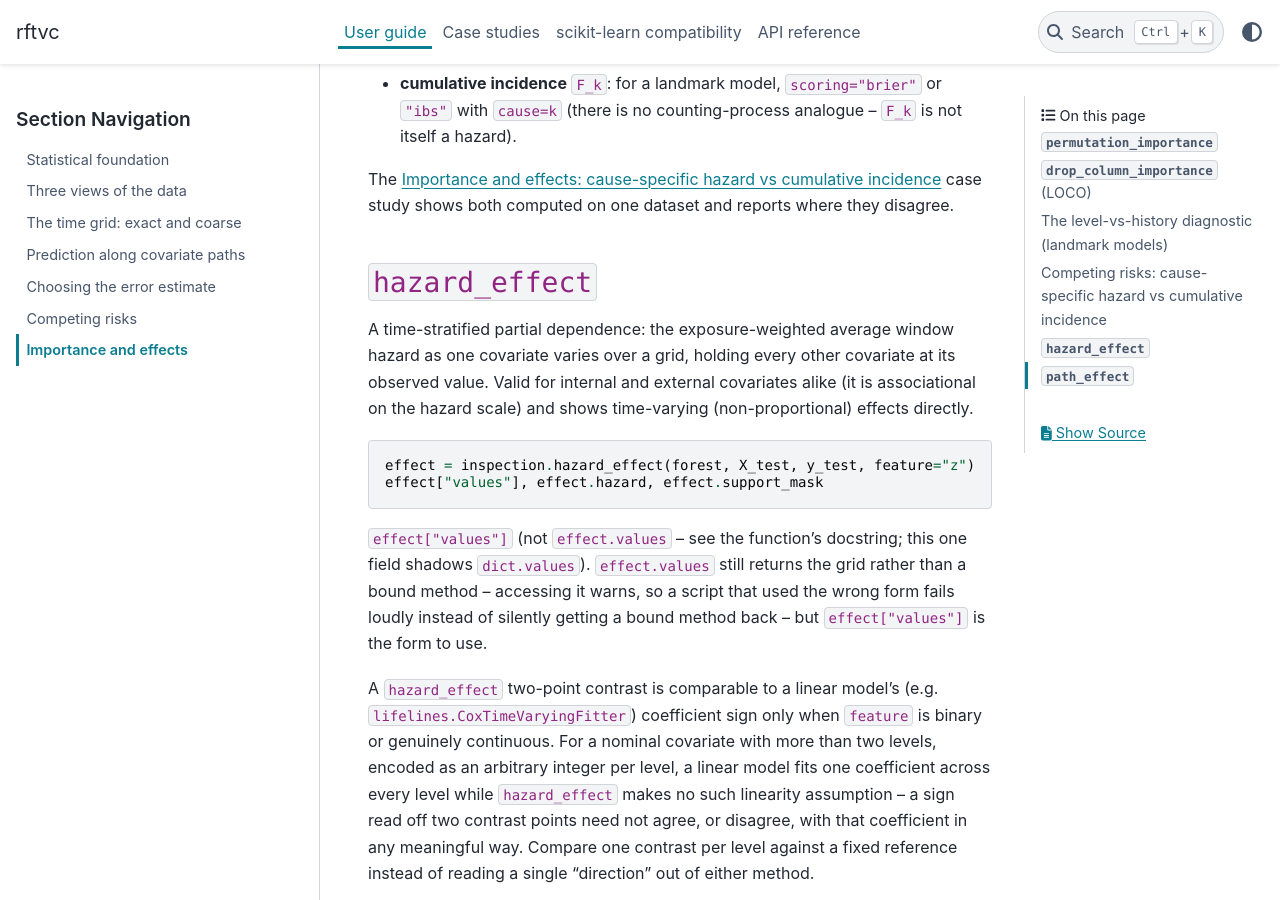
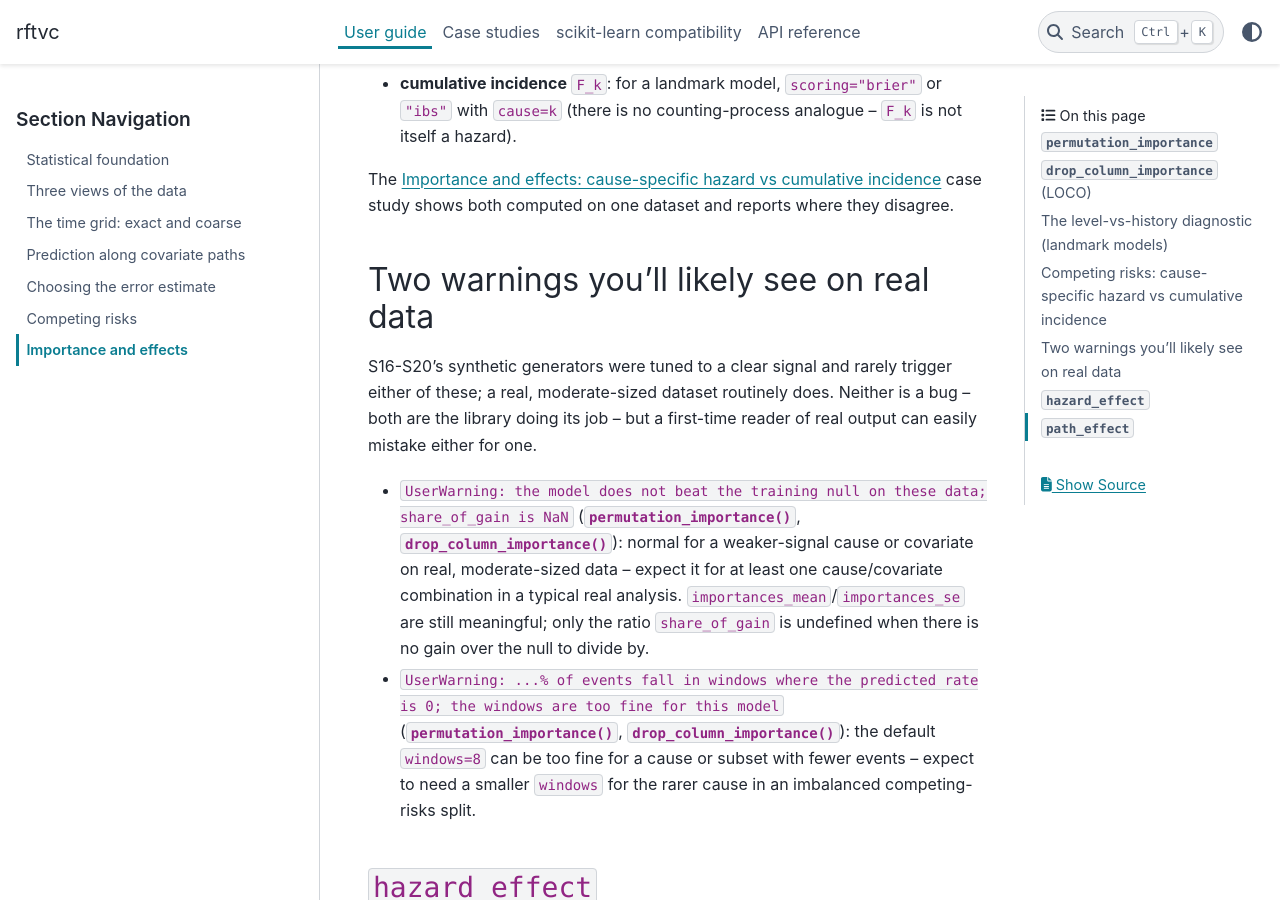
Before and after one commit to ciflikli/rftvc, a Sphinx documentation site: the page built from docs/source/user_guide/importance.rst, in a window 1280 px wide and 900 px high, scrolled down 2406 px. Built offline with Sphinx 7.4.7 and the PyData theme 0.15.4, drawn with Linux system fonts in a browser that asks for light colours; the version number is read from the project's files by our own code.

Commit message:
Release pass: pyarrow-free polars note + routine real-data warnings docs
compatibility.rst: notes that polars.DataFrame.to_pandas() needs pyarrow
(not an rftvc dependency), with the pyarrow-free conversion used in
examples/rc_validation.py, for anyone writing similar fixture/example code.

importance.rst: new "Two warnings you'll likely see on real data" section
covering share_of_gain=NaN (no gain over the training null) and the
windows-too-fine-for-this-model warning -- both already documented at the
docstring/warning-message level, but easy to mistake for a bug on real
(vs. S16-S20's tuned-signal synthetic) data, per the rc-validation exercise.

Both items were release-pass follow-ups from
docs/plans/rc-validation-findings.md, now marked resolved there.

Co-Authored-By: Claude Sonnet 5 <noreply@anthropic.com>
Claude-Session: https://claude.ai/code/session_01CgVRusaR6NrhaGJfL3y1Pz

```diff
--- a/docs/source/user_guide/importance.rst
+++ b/docs/source/user_guide/importance.rst
@@ -104,6 +104,29 @@ need different importance measures:
 The :doc:`../case_studies/importance` case study shows both computed on one
 dataset and reports where they disagree.
 
+Two warnings you'll likely see on real data
+--------------------------------------------
+
+S16-S20's synthetic generators were tuned to a clear signal and rarely trigger
+either of these; a real, moderate-sized dataset routinely does. Neither is a
+bug -- both are the library doing its job -- but a first-time reader of real
+output can easily mistake either for one.
+
+- ``UserWarning: the model does not beat the training null on these data;
+  share_of_gain is NaN`` (:func:`~rftvc.inspection.permutation_importance`,
+  :func:`~rftvc.inspection.drop_column_importance`): normal for a
+  weaker-signal cause or covariate on real, moderate-sized data -- expect it
+  for at least one cause/covariate combination in a typical real analysis.
+  ``importances_mean``/``importances_se`` are still meaningful; only the
+  ratio ``share_of_gain`` is undefined when there is no gain over the null to
+  divide by.
+- ``UserWarning: ...% of events fall in windows where the predicted rate is
+  0; the windows are too fine for this model`` (:func:`~rftvc.inspection.permutation_importance`,
+  :func:`~rftvc.inspection.drop_column_importance`): the default ``windows=8``
+  can be too fine for a cause or subset with fewer events -- expect to need a
+  smaller ``windows`` for the rarer cause in an imbalanced competing-risks
+  split.
+
 ``hazard_effect``
 -------------------
 
```
Also changed, not shown: docs/plans/rc-validation-findings.md (+3 -3 lines), docs/source/compatibility.rst (+7 -0 lines).
